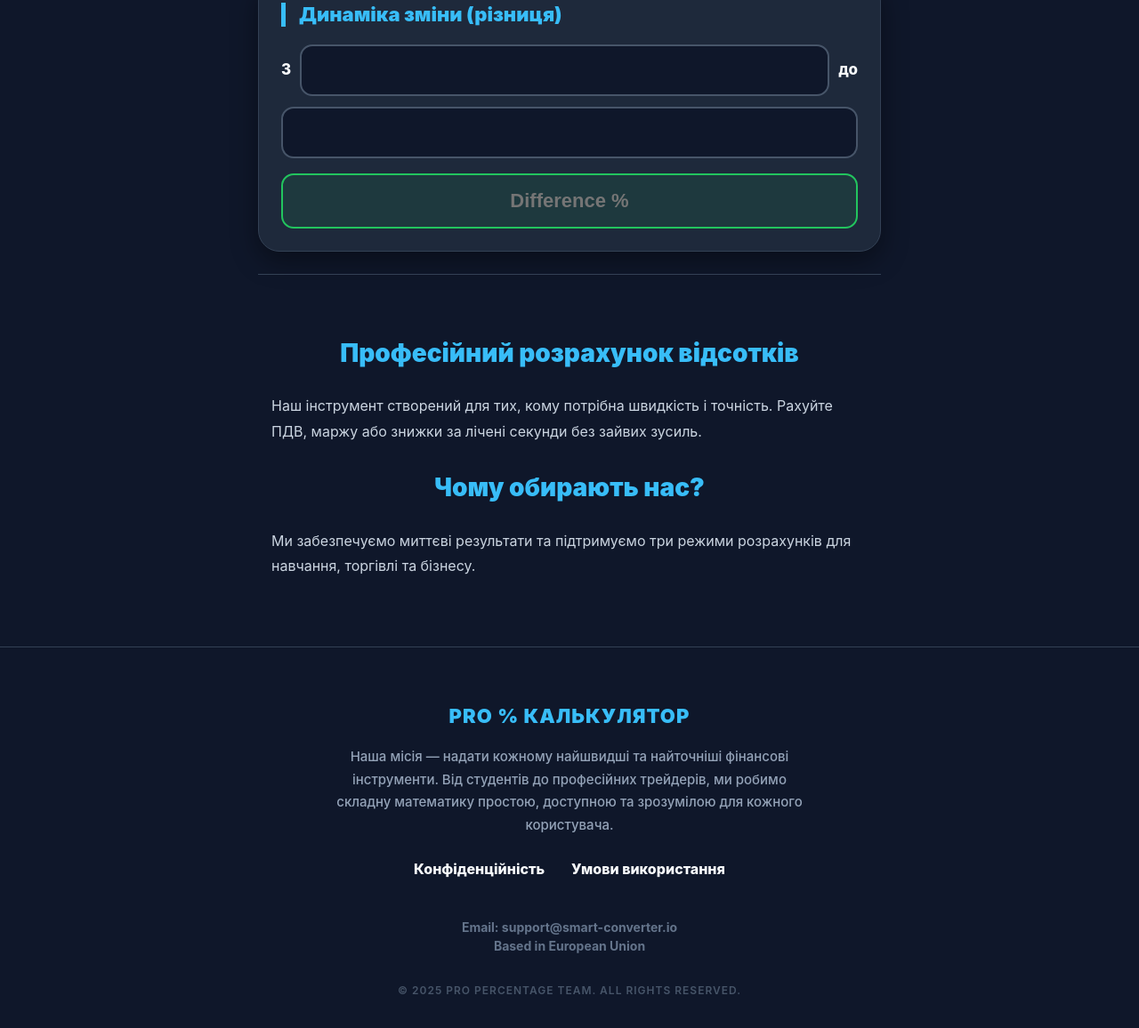
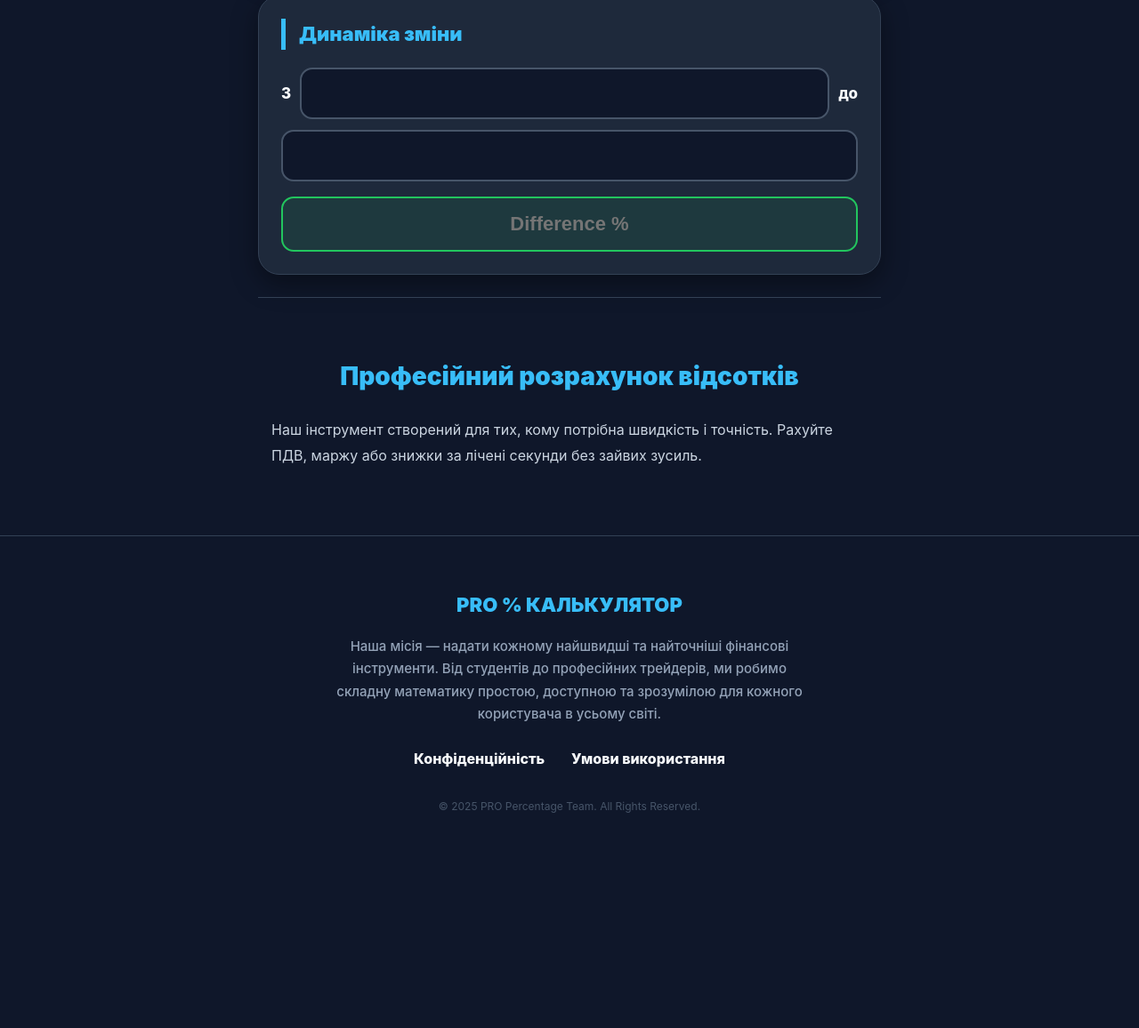
Before and after one commit to smart-converter/percentage-calculator, a plain HTML site: page index.htm in a window 1280 px wide. Shown: the part 846-2002 px from the top of the page at 89% size. After the commit the page ends 1822 px from the top, so only its background shows below. Drawn offline with Linux system fonts and the light colour scheme.

Commit message:
Update index.htm

```diff
--- a/index.htm
+++ b/index.htm
@@ -26,9 +26,9 @@
 
         .container { max-width: 700px; margin: 0 auto; padding: 20px 15px; }
 
-        /* КАРТКИ КАЛЬКУЛЯТОРІВ */
+        /* КАРТКИ */
         .calc-card { background: var(--card-bg); border-radius: 24px; padding: 25px; margin-bottom: 25px; border: 1px solid #334155; box-shadow: 0 10px 30px rgba(0,0,0,0.4); }
-        .calc-card h3 { margin: 0 0 20px 0; font-size: 22px; color: var(--accent); font-weight: 900; line-height: 1.2; border-left: 5px solid var(--accent); padding-left: 15px; }
+        .calc-card h3 { margin: 0 0 20px 0; font-size: 22px; color: var(--accent); font-weight: 900; border-left: 5px solid var(--accent); padding-left: 15px; }
 
         .calc-box { display: flex; flex-direction: column; gap: 12px; }
         .input-row { display: flex; align-items: center; justify-content: space-between; gap: 10px; font-weight: 800; font-size: 17px; }
@@ -38,11 +38,10 @@
 
         .res-box { width: 100%; padding: 16px; border: 2px solid var(--success); border-radius: 14px; font-size: 22px; font-weight: 900; background: rgba(34, 197, 94, 0.1); color: var(--success); text-align: center; box-sizing: border-box; margin-top: 5px; }
 
-        /* SEO ТЕКСТ */
         .seo-text { padding: 40px 15px; font-size: 16px; color: #cbd5e1; line-height: 1.8; border-top: 1px solid #334155; }
         .seo-text h2 { color: var(--accent); font-size: 28px; font-weight: 900; margin-bottom: 20px; text-align: center; }
 
-        /* ФУТЕР - ЗАЛІЗНЕ ЦЕНТРУВАННЯ */
+        /* ФУТЕР */
         footer {
             padding: 60px 20px;
             border-top: 1px solid #334155;
@@ -50,48 +49,26 @@
             display: flex;
             flex-direction: column;
             align-items: center;
-            justify-content: center;
             text-align: center;
             width: 100%;
             box-sizing: border-box;
         }
         .footer-content { width: 100%; max-width: 600px; display: flex; flex-direction: column; align-items: center; }
-        #footer-copy { font-weight: 900; color: var(--accent); font-size: 22px; margin-bottom: 15px; text-transform: uppercase; letter-spacing: 1px; }
+        #footer-copy { font-weight: 900; color: var(--accent); font-size: 22px; margin-bottom: 15px; text-transform: uppercase; }
         #footer-mission { font-size: 15px; color: #94a3b8; line-height: 1.7; font-weight: 500; margin: 0 auto 25px auto; max-width: 550px; }
 
-        .footer-links { display: flex; justify-content: center; gap: 30px; flex-wrap: wrap; margin-bottom: 30px; width: 100%; }
-        .footer-link { color: var(--text); font-weight: 800; font-size: 16px; cursor: pointer; text-decoration: none; border-bottom: 1px solid transparent; transition: 0.3s; }
+        .footer-links { display: flex; justify-content: center; gap: 30px; flex-wrap: wrap; margin-bottom: 30px; }
+        .footer-link { color: var(--text); font-weight: 800; font-size: 16px; cursor: pointer; text-decoration: none; border-bottom: 1px solid transparent; }
         .footer-link:hover { color: var(--accent); border-bottom-color: var(--accent); }
-
-        .contact-info { font-size: 14px; color: #64748b; font-weight: 700; margin-top: 10px; line-height: 1.5; }
-        .copyright-tag { margin-top: 30px; color: #475569; font-size: 12px; font-weight: 600; text-transform: uppercase; letter-spacing: 1px; }
 
         /* МОДАЛЬНЕ ВІКНО */
         .modal { display: none; position: fixed; z-index: 2000; left: 0; top: 0; width: 100%; height: 100%; background: rgba(0,0,0,0.92); backdrop-filter: blur(10px); }
-        .modal-content {
-            background: var(--card-bg);
-            margin: 15% auto;
-            padding: 40px 30px;
-            width: 88%;
-            max-width: 500px;
-            border-radius: 25px;
-            border: 2px solid var(--accent);
-            position: relative;
-            color: #e2e8f0;
-            display: flex;
-            flex-direction: column;
-            align-items: center;
-            text-align: center;
-            box-sizing: border-box;
-        }
-        .modal-content h2 { color: var(--accent); margin-top: 0; font-weight: 900; width: 100%; margin-bottom: 20px; }
-        .modal-content p { line-height: 1.7; margin-bottom: 15px; width: 100%; font-size: 16px; }
-        .close { position: absolute; right: 20px; top: 10px; font-size: 45px; color: #64748b; cursor: pointer; line-height: 1; }
+        .modal-content { background: var(--card-bg); margin: 15% auto; padding: 40px 30px; width: 88%; max-width: 500px; border-radius: 25px; border: 2px solid var(--accent); position: relative; color: #e2e8f0; text-align: center; box-sizing: border-box;}
+        .close { position: absolute; right: 20px; top: 10px; font-size: 45px; color: #64748b; cursor: pointer; }
 
         @media (max-width: 600px) {
             .header h1 { font-size: 22px; }
             .lang-btn { padding: 8px 12px; font-size: 11px; }
-            .modal-content { margin: 25% auto; padding: 35px 20px; }
         }
     </style>
 </head>
@@ -141,19 +118,13 @@
 <footer>
     <div class="footer-content">
         <div id="footer-copy">PRO % CALCULATOR</div>
-        <p id="footer-mission">Our mission is to provide the fastest and most accurate financial tools for everyone. From students to professional traders, we make complex math simple and accessible for every user worldwide.</p>
+        <p id="footer-mission"></p>
+        <div class="footer-links">
+            <span class="footer-link" onclick="openModal('privacy')" id="link-priv"></span>
+            <span class="footer-link" onclick="openModal('terms')" id="link-terms"></span>
+        </div>
+        <div style="font-size: 12px; color: #475569;">© 2025 PRO Percentage Team. All Rights Reserved.</div>
     </div>
-
-    <div class="footer-links">
-        <span class="footer-link" onclick="openModal('privacy')" id="link-priv">Privacy Policy</span>
-        <span class="footer-link" onclick="openModal('terms')" id="link-terms">Terms of Use</span>
-    </div>
-
-    <div class="contact-info">
-        <div>Email: support@smart-converter.io</div>
-        <div>Based in European Union</div>
-    </div>
-    <div class="copyright-tag">© 2025 PRO Percentage Team. All Rights Reserved.</div>
 </footer>
 
 <div id="modal" class="modal" onclick="if(event.target == this) closeModal()">
@@ -164,58 +135,50 @@
 </div>
 
 <script>
-// ПРИМУСОВЕ ОЧИЩЕННЯ СТАРИХ ДАНИХ (щоб завантажити нові тексти футера)
-if (!localStorage.getItem('force_update_v14')) {
-    localStorage.clear();
-    localStorage.setItem('force_update_v14', 'true');
-}
-
 const data = {
     en: {
-        title: "PRO % CALCULATOR", h1: "Find Percentage Value", h2: "Number Ratio to %", h3: "Percentage Change Rate",
+        title: "PRO % CALCULATOR", h1: "Find Percentage Value", h2: "Ratio Analysis", h3: "Percentage Change",
         t1_1: "What is", t1_2: "% of", t2_1: "is what % of", t3_1: "From", t3_2: "to",
-        mission: "Our mission is to provide the fastest and most accurate financial tools for everyone. From students to professional traders, we make complex math simple and accessible for every user worldwide.",
+        mission: "Our mission is to provide the fastest and most accurate financial tools for everyone. From students to professional traders, we make complex math simple and accessible for every user worldwide. We focus on precision in every single calculation.",
         privLabel: "Privacy Policy", termsLabel: "Terms of Use",
-        seo: `<h2>Advanced Percentage Solutions</h2><p>Our professional <strong>Percentage Calculator</strong> is optimized for business and personal finance. Calculate sales tax, investment ROI, and discounts with high-speed algorithms.</p><h2>Accuracy in Every Calculation</h2><p>Used by students and financial analysts worldwide, this tool ensures your calculations are 100% correct every time.</p>`,
-        privText: `<h2>Privacy Policy</h2><p>At PRO % Calculator, your privacy is our priority. We do not collect, store, or share any personal identifiable information. Our tool operates entirely on your device.</p><p>We use industry-standard cookies for advertisement purposes via Google AdSense to keep this tool free for everyone.</p>`,
-        termsText: `<h2>Terms of Service</h2><p>All calculations provided by this website are for informational purposes only. While we strive for 100% accuracy, we are not liable for any financial decisions or losses based on these results.</p><p>By using this tool, you agree to use it for legal purposes only.</p>`
+        seo: `<h2>Advanced Percentage Solutions</h2><p>Our professional Percentage Calculator is optimized for business and personal finance. Calculate sales tax, investment ROI, and discounts with high-speed algorithms.</p>`,
+        privText: `<h2>Privacy Policy</h2><p>We do not collect any personal data. Our tool operates entirely on your device, ensuring that your financial data remains 100% private and secure.</p>`,
+        termsText: `<h2>Terms of Service</h2><p>All calculations are for informational purposes only. We are not liable for any financial decisions made based on these mathematical results.</p>`
     },
     uk: {
-        title: "PRO % КАЛЬКУЛЯТОР", h1: "Розрахунок % від числа", h2: "Відсоткове співвідношення", h3: "Динаміка зміни (різниця)",
+        title: "PRO % КАЛЬКУЛЯТОР", h1: "Розрахунок % від числа", h2: "Відсоткове співвідношення", h3: "Динаміка зміни",
         t1_1: "Скільки", t1_2: "% від", t2_1: "це який % від", t3_1: "З", t3_2: "до",
-        mission: "Наша місія — надати кожному найшвидші та найточніші фінансові інструменти. Від студентів до професійних трейдерів, ми робимо складну математику простою, доступною та зрозумілою для кожного користувача.",
+        mission: "Наша місія — надати кожному найшвидші та найточніші фінансові інструменти. Від студентів до професійних трейдерів, ми робимо складну математику простою, доступною та зрозумілою для кожного користувача в усьому світі.",
         privLabel: "Конфіденційність", termsLabel: "Умови використання",
-        seo: `<h2>Професійний розрахунок відсотків</h2><p>Наш інструмент створений для тих, кому потрібна швидкість і точність. Рахуйте ПДВ, маржу або знижки за лічені секунди без зайвих зусиль.</p><h2>Чому обирають нас?</h2><p>Ми забезпечуємо миттєві результати та підтримуємо три режими розрахунків для навчання, торгівлі та бізнесу.</p>`,
-        privText: `<h2>Політика конфіденційності</h2><p>Ваша конфіденційність — наш пріоритет. Ми не збираємо та не зберігаємо ваші персональні дані. Всі обчислення відбуваються анонімно на вашому пристрої.</p><p>Ми використовуємо файли cookie лише для показу релевантної реклами через Google AdSense, що дозволяє сервісу залишатися безкоштовним.</p>`,
-        termsText: `<h2>Умови використання</h2><p>Всі результати розрахунків мають лише інформаційний характер. Ми не несемо відповідальності за будь-які фінансові збитки, пов'язані з використанням цих даних.</p><p>Використовуючи цей сайт, ви погоджуєтеся з цими умовами та зобов'язуєтесь використовувати сервіс лише в законних цілях.</p>`
+        seo: `<h2>Професійний розрахунок відсотків</h2><p>Наш інструмент створений для тих, кому потрібна швидкість і точність. Рахуйте ПДВ, маржу або знижки за лічені секунди без зайвих зусиль.</p>`,
+        privText: `<h2>Політика конфіденційності</h2><p>Ми не збираємо ваші персональні дані. Всі обчислення відбуваються на вашому пристрої, що гарантує повну анонімність та безпеку розрахунків.</p>`,
+        termsText: `<h2>Умови використання</h2><p>Результати розрахунків мають інформаційний характер. Ми не несемо відповідальності за будь-які фінансові рішення, пов'язані з використанням сервісу.</p>`
     },
     es: {
-        title: "PRO % CALCULADORA", h1: "Calcular Porcentaje", h2: "Relación de Números", h3: "Tasa de Cambio %",
+        title: "PRO % CALCULADORA", h1: "Calcular Porcentaje", h2: "Relación de Números", h3: "Tasa de Cambio",
         t1_1: "Qué es el", t1_2: "% de", t2_1: "es qué % de", t3_1: "De", t3_2: "a",
-        mission: "Nuestra misión es proporcionar las herramientas financieras más rápidas y precisas para todos. Hacemos que las matemáticas complejas sean simples, accesibles y comprensibles para todos los usuarios en todo el mundo, desde estudiantes hasta inversores profesionales que buscan rapidez.",
-        privLabel: "Privacidad", termsLabel: "Términos",
-        seo: `<h2>Calculadora de Porcentajes Elite</h2><p>Optimice sus cálculos financieros con nuestra herramienta de alta precisión. Ideal para negocios y estudiantes.</p>`,
-        privText: `<h2>Política de Privacidad</h2><p>No recopilamos información personal. Tu privacidad está garantizada. Nuestra herramienta funciona localmente en su navegador y no comparte datos confidenciales con servidores externos para su total seguridad.</p>`,
-        termsText: `<h2>Términos de Uso</h2><p>Los resultados son informativos. No nos hacemos responsables de las decisiones financieras basadas en esta herramienta. El uso de este sitio implica la aceptación de estas condiciones y responsabilidades legales.</p>`
+        mission: "Nuestra misión es proporcionar las herramientas financieras más rápidas y precisas para todos. Hacemos que las matemáticas complejas sean simples, accesibles y comprensibles para todos los usuarios en todo el mundo, garantizando precisión constante.",
+        privLabel: "Privacidad", termsLabel: "Términos de Uso",
+        seo: `<h2>Calculadora de Porcentajes Elite</h2><p>Optimice sus cálculos financieros con nuestra herramienta de alta precisión. Ideal para negocios, estudiantes y cualquier análisis financiero diario rápido.</p>`,
+        privText: `<h2>Política de Privacidad</h2><p>No recopilamos ninguna información personal. Nuestra herramienta funciona localmente en su navegador, asegurando que su privacidad y datos financieros estén siempre protegidos.</p>`,
+        termsText: `<h2>Términos de Servicio</h2><p>Todos los resultados son puramente informativos. No nos hacemos responsables de las decisiones financieras o pérdidas que puedan surgir del uso de estas herramientas.</p>`
     },
     de: {
-        title: "PRO % RECHNER", h1: "Prozentwert finden", h2: "Verhältnis in %", h3: "Preisänderung %",
+        title: "PRO % RECHNER", h1: "Prozentwert finden", h2: "Verhältnis in %", h3: "Änderungsrate",
         t1_1: "Was sind", t1_2: "% von", t2_1: "ist wie viel % von", t3_1: "Von", t3_2: "auf",
-        mission: "Unsere Mission ist es, jedem die schnellsten und genauesten Finanzinstrumente zur Verfügung zu stellen. Wir machen komplexe Mathematik für jeden Benutzer weltweit einfach, zugänglich und verständlich, egal ob für Schule, Studium oder berufliche Zwecke im Finanzwesen.",
+        mission: "Unsere Mission ist es, jedem die schnellsten und genauesten Finanzinstrumente zur Verfügung zu stellen. Wir machen komplexe Mathematik für jeden Benutzer weltweit einfach, zugänglich und verständlich für Schule, Studium und Beruf.",
         privLabel: "Datenschutz", termsLabel: "Bedingungen",
-        seo: `<h2>Premium Prozentrechner Online</h2><p>Präzise Ergebnisse für Business und Alltag. Berechnen Sie Steuern und Rabatte sofort.</p>`,
-        privText: `<h2>Datenschutz</h2><p>Wir sammeln keine personenbezogenen Daten. Ihre Sicherheit ist uns wichtig. Alle Berechnungen erfolgen anonym und sicher direkt in Ihrem Webbrowser, ohne dass Daten an Dritte weitergegeben werden.</p>`,
-        termsText: `<h2>Nutzungsbedingungen</h2><p>Alle Berechnungen ohne Gewähr. Die Ergebnisse dienen lediglich der Information und stellen keine Finanzberatung dar. Mit der Nutzung dieser Website stimmen Sie diesen Bedingungen und Haftungsausschlüssen zu.</p>`
+        seo: `<h2>Premium Prozentrechner Online</h2><p>Präzise Ergebnisse für Business und Alltag. Berechnen Sie Steuern, Rabatte und Zinsen sofort mit unseren modernen Algorithmen für maximale Genauigkeit.</p>`,
+        privText: `<h2>Datenschutzerklärung</h2><p>Wir sammeln keine personenbezogenen Daten. Alle Berechnungen werden sicher auf Ihrem Gerät durchgeführt, sodass Ihre Privatsphäre und Daten jederzeit vollständig geschützt bleiben.</p>`,
+        termsText: `<h2>Nutzungsbedingungen</h2><p>Alle Berechnungen erfolgen ohne Gewähr. Die Ergebnisse dienen lediglich der Information und stellen keine Finanzberatung oder verbindliche Grundlage für Investitionen dar.</p>`
     }
 };
 
-let cur = localStorage.getItem('lang_current') || 'uk';
+let cur = 'uk';
 
 function setLang(lang) {
     cur = lang;
-    localStorage.setItem('lang_current', lang);
-    const l = data[lang] || data['en'];
-
+    const l = data[lang];
     document.getElementById('main-title').innerText = l.title;
     document.getElementById('h3-t1').innerText = l.h1;
     document.getElementById('h3-t2').innerText = l.h2;
@@ -237,20 +200,18 @@ function setLang(lang) {
 
 function calc1() {
     const p = parseFloat(document.getElementById('t1-p').value), v = parseFloat(document.getElementById('t1-v').value);
-    const res = document.getElementById('t1-res');
-    res.value = (!isNaN(p) && !isNaN(v)) ? ((p / 100) * v).toFixed(2) : "";
+    document.getElementById('t1-res').value = (p && v) ? ((p / 100) * v).toFixed(2) : "";
 }
 
 function calc2() {
     const v1 = parseFloat(document.getElementById('t2-v1').value), v2 = parseFloat(document.getElementById('t2-v2').value);
-    const res = document.getElementById('t2-res');
-    res.value = (!isNaN(v1) && !isNaN(v2) && v2 !== 0) ? ((v1 / v2) * 100).toFixed(2) + "%" : "";
+    document.getElementById('t2-res').value = (v1 && v2) ? ((v1 / v2) * 100).toFixed(2) + "%" : "";
 }
 
 function calc3() {
     const v1 = parseFloat(document.getElementById('t3-v1').value), v2 = parseFloat(document.getElementById('t3-v2').value);
     const res = document.getElementById('t3-res');
-    if(!isNaN(v1) && !isNaN(v2) && v1 !== 0) {
+    if(v1 && v2) {
         const diff = ((v2 - v1) / v1) * 100;
         res.value = (diff > 0 ? "+" : "") + diff.toFixed(2) + "%";
         res.style.color = diff >= 0 ? "#22c55e" : "#ef4444";
@@ -258,13 +219,14 @@ function calc3() {
 }
 
 function openModal(type) {
-    const l = data[cur] || data['en'];
+    const l = data[cur];
     document.getElementById('modal-body').innerHTML = type === 'privacy' ? l.privText : l.termsText;
     document.getElementById('modal').style.display = 'block';
 }
 
 function closeModal() { document.getElementById('modal').style.display = 'none'; }
-setLang(cur);
+
+setLang('uk');
 </script>
 </body>
 </html>
```
